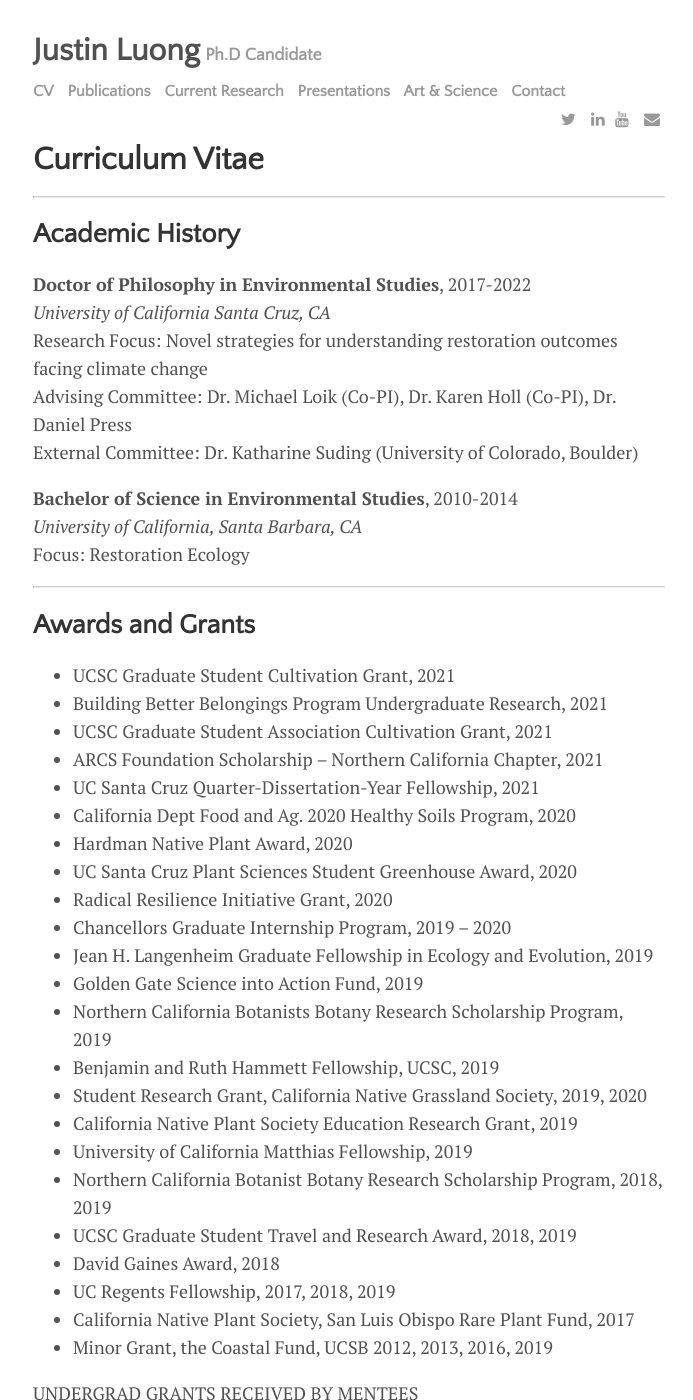
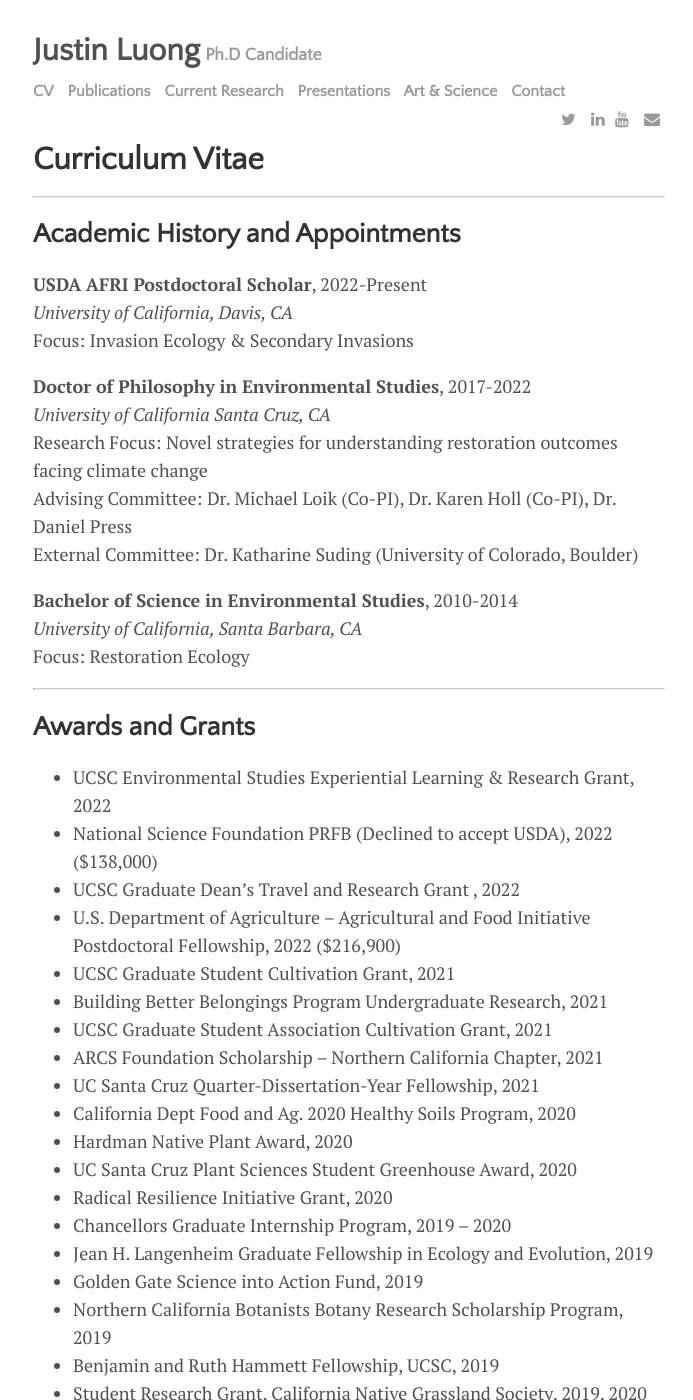
Before and after one commit to austinluong/justinluong.com, a Jekyll site: the page built from menu/cv.md, in a window 1280 px wide and 1400 px high. Shown: the whole window, without its empty margins (291-984 px from the left). Built offline with Jekyll 4.4.1, drawn with Linux system fonts in a browser that asks for light colours; nearby versions of some CDN libraries; some of the changed text lies outside the part shown.

Commit message:
Update cv.md

```diff
--- a/menu/cv.md
+++ b/menu/cv.md
@@ -3,8 +3,10 @@ layout: page
 title: Curriculum Vitae
 ---
 --------------------
-## Academic History
-
+## Academic History and Appointments
+**USDA AFRI Postdoctoral Scholar**, 2022-Present
+*University of California, Davis, CA*
+Focus: Invasion Ecology & Secondary Invasions
 
 **Doctor of Philosophy in Environmental Studies**, 2017-2022
 *University of California Santa Cruz, CA*
@@ -18,6 +20,10 @@ Focus: Restoration Ecology
 
 --------------------
 ## Awards and Grants
+* UCSC Environmental Studies Experiential Learning & Research Grant, 2022
+* National Science Foundation PRFB (Declined to accept USDA), 2022	($138,000)
+* UCSC Graduate Dean’s Travel and Research Grant , 2022
+* U.S. Department of Agriculture – Agricultural and Food Initiative Postdoctoral Fellowship, 2022	($216,900)
 *	UCSC Graduate Student Cultivation Grant, 2021
 *	Building Better Belongings Program Undergraduate Research, 2021
 *	UCSC Graduate Student Association Cultivation Grant, 2021
@@ -44,6 +50,7 @@ Focus: Restoration Ecology
 
 
 UNDERGRAD GRANTS RECEIVED BY MENTEES
+* Earth Futures Institute Frontier Fellowship, 2022
 * UCSC Plant Sciences Student Greenhouse Award, 2020, 2021
 * California Native Grassland Association Student Research Grant, 2021
 * Paul Silva Student Award, California Botanical Society, 2020
@@ -149,10 +156,10 @@ Duties: Oversee grassland and wetland restoration activities; coordinate and tra
 2020 – Present
 
 **UCSC Ken Norris Natural History Center Diversity, Equity, and Inclusion Committee**
-2020 – Present
+2020 – 2023
 
 **UCSC Environmental Studies BIPOC Resilience Graduate Committee**
-2020 – Present
+2020 – 2022
 
 **California Native Grassland Association**
 *Director-at-Large*
@@ -217,18 +224,22 @@ Duties: Organize student poster contest and provide input on section decisions.
 **Various Journals**
 *Reviewer*
 Publon ID - [AAK-2150-2020](https://publons.com/researcher/3532491/justin-luong/)
-* Ecology and Evolution - 3
+* Ecology and Evolution - 4
 * Ecological Solutions and Evidence - 1
 * Journal of Plant and Soil Science - 1
 * Land Degradation and Development - 1
 * Madroño - 1
-* Restoration Ecology - 1
+* Restoration Ecology - 3
 
 
 --------------------
 ## Mentorship
+* Peter Nguyen, undergrad, (2021-Present)
+* Jennifer Valadez, undergrad, (2021-Present)
+* Leisha Devisetti, high schooler, (2021-Present)
+* Nick Mazzotti, undergrad, (2021-Present)
 * Elisha Villanueva, undergrad, (2021-Present)
-* Emma Houle, undergrad, (2020-Present)
+* Emma Houle, undergrad, (2020-2022)
 * Ernesto Chavez-Velasco, undergrad and professional, (2020-Present)
  *senior thesis: "Responses of Functional Leaf Traits to Fog & Drought are Greater
   for Native Coastal California Grassland than Coastal Agricultural Species"*
```
Also changed, not shown: other parts of menu/cv.md (+1 -1 lines).
